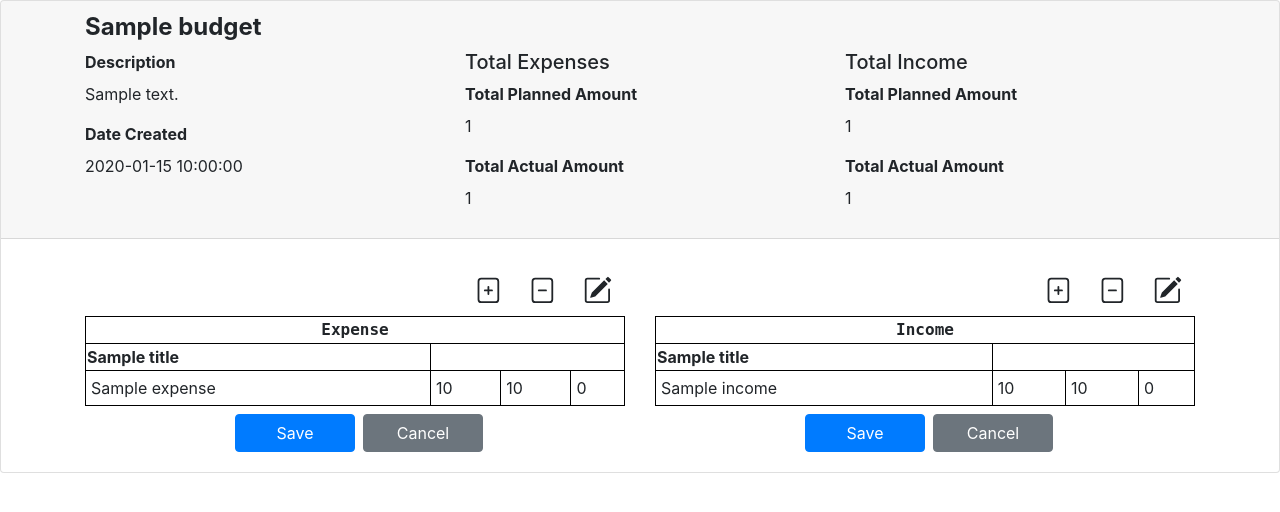
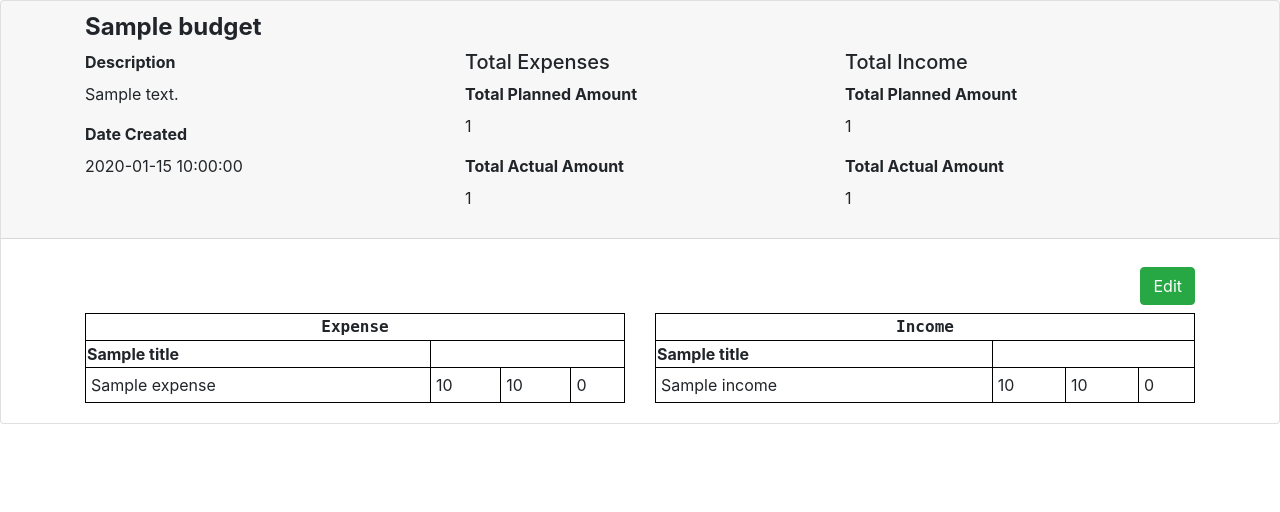
Before and after one commit to Murphyx2/budget-page, a Flask app: template app/templates/unique_budget.html in a window 1280 px wide. Shown: the part 56-568 px from the top of the page. Run offline with Flask 2, Linux system fonts and the light colour scheme; the template is opened without the code that fills it: most values are stand-ins (such as "Sample title", 1, 10 or a date in 2020); some libraries are stand-ins or nearby versions.

Commit message:
Modify edit button, the toggle switch wasn't working so, Instead of expending a lot of time with it, I decided to change it for a simple one. add Function to toggle the buttons for the edition process

```diff
--- a/app/static/css/unique_budget.css
+++ b/app/static/css/unique_budget.css
@@ -20,19 +20,30 @@ tr, td {
     font-size: large;
 }
 
-#incomeAddButton, #incomeEditButton, #incomeRemoveButton{
+#incomeAddButton, #incomeRemoveButton{
+    display: none;
+    font-size: 1.8em;
+}
+
+#expenseAddButton,   #expenseRemoveButton{
+    display: none;
+    font-size: 1.8em;
+}
+
+#expenseEditButton, #incomeEditButton{
     visibility: visible;
     font-size: 1.8em;
 }
 
-#expenseAddButton, #expenseEditButton,  #expenseRemoveButton{
-    visibility: visible;
-    font-size: 1.8em;
-}
-
-#cancelButton, #saveButton{
+#incomeSaveButton, #expenseCancelButton, #incomeCancelButton, #expenseSaveButton{
     margin-left: .5em;
     margin-top: .5em;
     width: 7.5em;
+    display: none;
+}
 
+#editButton{
+    margin-left: .5em;
+    margin-top: .5em;
+    margin-bottom: .5em;
 }
--- a/app/templates/navigation.html
+++ b/app/templates/navigation.html
@@ -12,5 +12,5 @@
             {% else %}
                 <a class="" href={{ url_for('logout') }}>Logout</a>
             {% endif %}
-   </nav>
- </header>
+    </nav>
+</header>
--- a/app/templates/unique_budget.html
+++ b/app/templates/unique_budget.html
@@ -1,7 +1,6 @@
 {% extends 'layout.html' %}
 {% block content %}
 <link rel="stylesheet" type="text/css" href="../static/css/unique_budget.css">
-
 
 <div class="card">
     <div class="card-header">
@@ -50,14 +49,11 @@
     <div class="card-body">
         <div class="container tables-box">
             <div class="">
+                <div class="d-flex justify-content-end">
+                    <button id="editButton" type="button"  class="btn btn-success" value="0" onclick="toggle_button_visibility()">Edit</button>
+                </div>
                 <div class="row">
                     <div class="col">
-                        <button id="expenseEditButton" type="button" class="btn float-right">
-                            <svg width="1em" height="1em" viewBox="0 0 16 16" class="bi bi-pencil-square" fill="currentColor" xmlns="http://www.w3.org/2000/svg">
-                                <path d="M15.502 1.94a.5.5 0 0 1 0 .706L14.459 3.69l-2-2L13.502.646a.5.5 0 0 1 .707 0l1.293 1.293zm-1.75 2.456l-2-2L4.939 9.21a.5.5 0 0 0-.121.196l-.805 2.414a.25.25 0 0 0 .316.316l2.414-.805a.5.5 0 0 0 .196-.12l6.813-6.814z"/>
-                                <path fill-rule="evenodd" d="M1 13.5A1.5 1.5 0 0 0 2.5 15h11a1.5 1.5 0 0 0 1.5-1.5v-6a.5.5 0 0 0-1 0v6a.5.5 0 0 1-.5.5h-11a.5.5 0 0 1-.5-.5v-11a.5.5 0 0 1 .5-.5H9a.5.5 0 0 0 0-1H2.5A1.5 1.5 0 0 0 1 2.5v11z"/>
-                            </svg>
-                        </button>
                         <button id="expenseRemoveButton" type="button" class="btn float-right" onclick="remove_lastrow('expense')">
                             <svg width="1em" height="1em" viewBox="0 0 16 16" class="bi bi-file-minus" fill="currentColor" xmlns="http://www.w3.org/2000/svg">
                                 <path fill-rule="evenodd" d="M4 1h8a2 2 0 0 1 2 2v10a2 2 0 0 1-2 2H4a2 2 0 0 1-2-2V3a2 2 0 0 1 2-2zm0 1a1 1 0 0 0-1 1v10a1 1 0 0 0 1 1h8a1 1 0 0 0 1-1V3a1 1 0 0 0-1-1H4z"/>
@@ -93,18 +89,12 @@
                             </tbody>
                         </table>
                         <div class="d-flex justify-content-center">
-                            <button id="saveButton" type="button" class="btn btn-primary">Save</button>
-                            <button id="cancelButton" type="button" class="btn btn-secondary" >Cancel</button>
+                            <button id="expenseSaveButton" type="button" class="btn btn-primary" onclick="console.log('Something')">Save</button>
+                            <button id="expenseCancelButton" type="button" class="btn btn-secondary" >Cancel</button>
                         </div>
                     </div>
                     <div class="col">
-                        <button id="incomeEditButton" type="button" class="btn float-right">
-                            <svg width="1em" height="1em" viewBox="0 0 16 16" class="bi bi-pencil-square" fill="currentColor" xmlns="http://www.w3.org/2000/svg">
-                                <path d="M15.502 1.94a.5.5 0 0 1 0 .706L14.459 3.69l-2-2L13.502.646a.5.5 0 0 1 .707 0l1.293 1.293zm-1.75 2.456l-2-2L4.939 9.21a.5.5 0 0 0-.121.196l-.805 2.414a.25.25 0 0 0 .316.316l2.414-.805a.5.5 0 0 0 .196-.12l6.813-6.814z"/>
-                                <path fill-rule="evenodd" d="M1 13.5A1.5 1.5 0 0 0 2.5 15h11a1.5 1.5 0 0 0 1.5-1.5v-6a.5.5 0 0 0-1 0v6a.5.5 0 0 1-.5.5h-11a.5.5 0 0 1-.5-.5v-11a.5.5 0 0 1 .5-.5H9a.5.5 0 0 0 0-1H2.5A1.5 1.5 0 0 0 1 2.5v11z"/>
-                            </svg>
-                        </button>
-                        <button id="incomeRemoveButton" type="button" class="btn float-right" onclick="create_newrow('expense')">
+                        <button id="incomeRemoveButton" type="button" class="btn float-right" onclick="remove_lastrow('income')">
                             <svg width="1em" height="1em" viewBox="0 0 16 16" class="bi bi-file-minus" fill="currentColor" xmlns="http://www.w3.org/2000/svg">
                                 <path fill-rule="evenodd" d="M4 1h8a2 2 0 0 1 2 2v10a2 2 0 0 1-2 2H4a2 2 0 0 1-2-2V3a2 2 0 0 1 2-2zm0 1a1 1 0 0 0-1 1v10a1 1 0 0 0 1 1h8a1 1 0 0 0 1-1V3a1 1 0 0 0-1-1H4z"/>
                                 <path fill-rule="evenodd" d="M5.5 8a.5.5 0 0 1 .5-.5h4a.5.5 0 0 1 0 1H6a.5.5 0 0 1-.5-.5z"/>
@@ -139,8 +129,8 @@
                             </tbody>
                         </table>
                         <div class="d-flex justify-content-center">
-                            <button id="saveButton" type="button" class="btn btn-primary" >Save</button>
-                            <button id="cancelButton" type="button" class="btn btn-secondary" >Cancel</button>
+                            <button id="incomeSaveButton" type="button" class="btn btn-primary" >Save</button>
+                            <button id="incomeCancelButton" type="button" class="btn btn-secondary" >Cancel</button>
                         </div>
                     </div>
                 </div>
@@ -150,4 +140,5 @@
 </div>
 
 <script type='text/javascript' src='../static/js/unique_budget.js'></script>
+<script src="https://cdn.jsdelivr.net/gh/gitbrent/bootstrap4-toggle@3.6.1/js/bootstrap4-toggle.min.js"></script>
 {% endblock %}
```
Also changed, not shown: app/static/js/unique_budget.js (+50 -1 lines).
